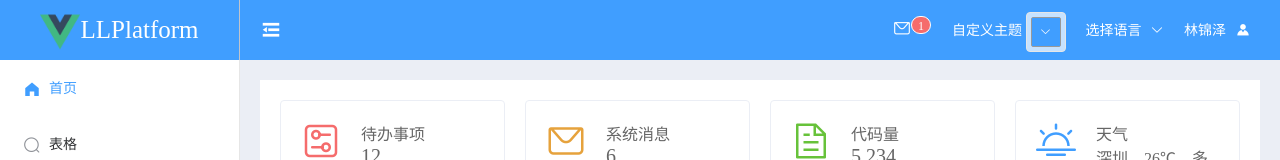
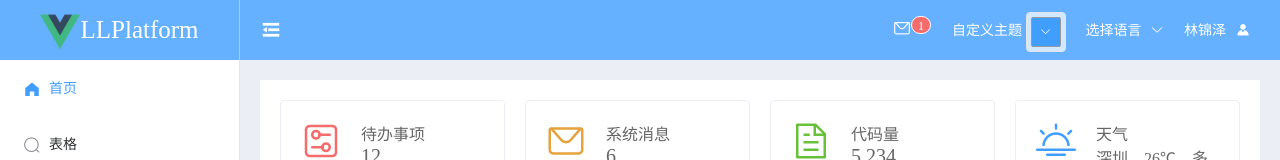
Before and after one commit to linjinze999/vue-llplatform, a Vue app in the folder llplatform/: page /#/index in a window 1280 px wide. Shown: the top 160 px of the page. Built offline with nearby package versions, Linux system fonts and the light colour scheme.

Commit message:
Update assets

```diff
--- a/llplatform/src/assets/css/common.scss
+++ b/llplatform/src/assets/css/common.scss
@@ -6,11 +6,6 @@ html, body {
   box-sizing: border-box;
   margin: 0;
   padding: 0;
-}
-
-/* [theme] support theme change */
-.theme-bg-blue{
-  background-color: #409eff;
 }
 
 /* Chrome 滚动条优化 */
--- a/llplatform/src/views/layout/TheLayoutHeader.vue
+++ b/llplatform/src/views/layout/TheLayoutHeader.vue
@@ -1,5 +1,5 @@
 <template>
-  <el-header class="header theme-bg-blue">
+  <el-header class="header el-button--primary">
     <router-link to="/index">
       <div class="logo" :class="{'logo-hide': !openNav}">
         <img src="../../assets/logo.png" class="image"/>
```
Also changed, not shown: 50 other files (tests, documents, lock files or other folders).
